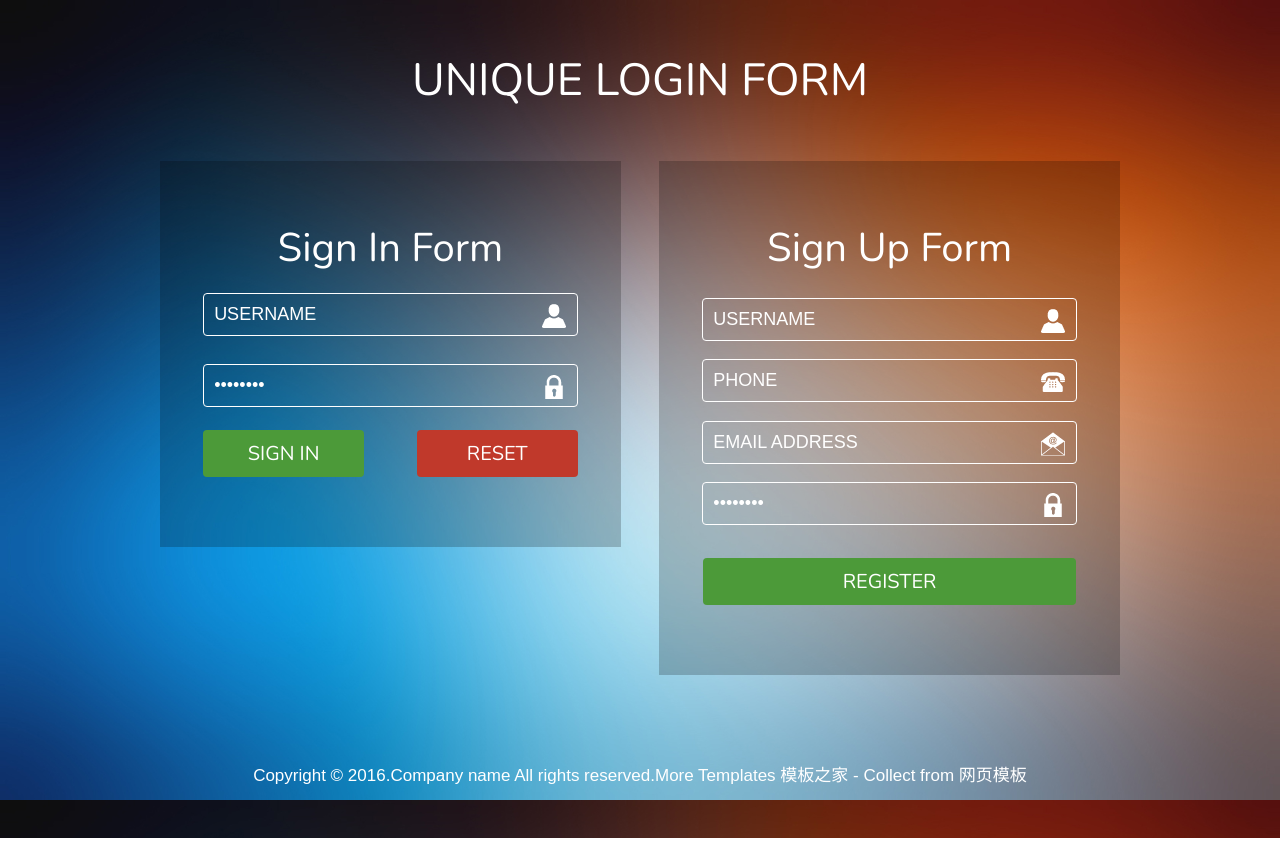
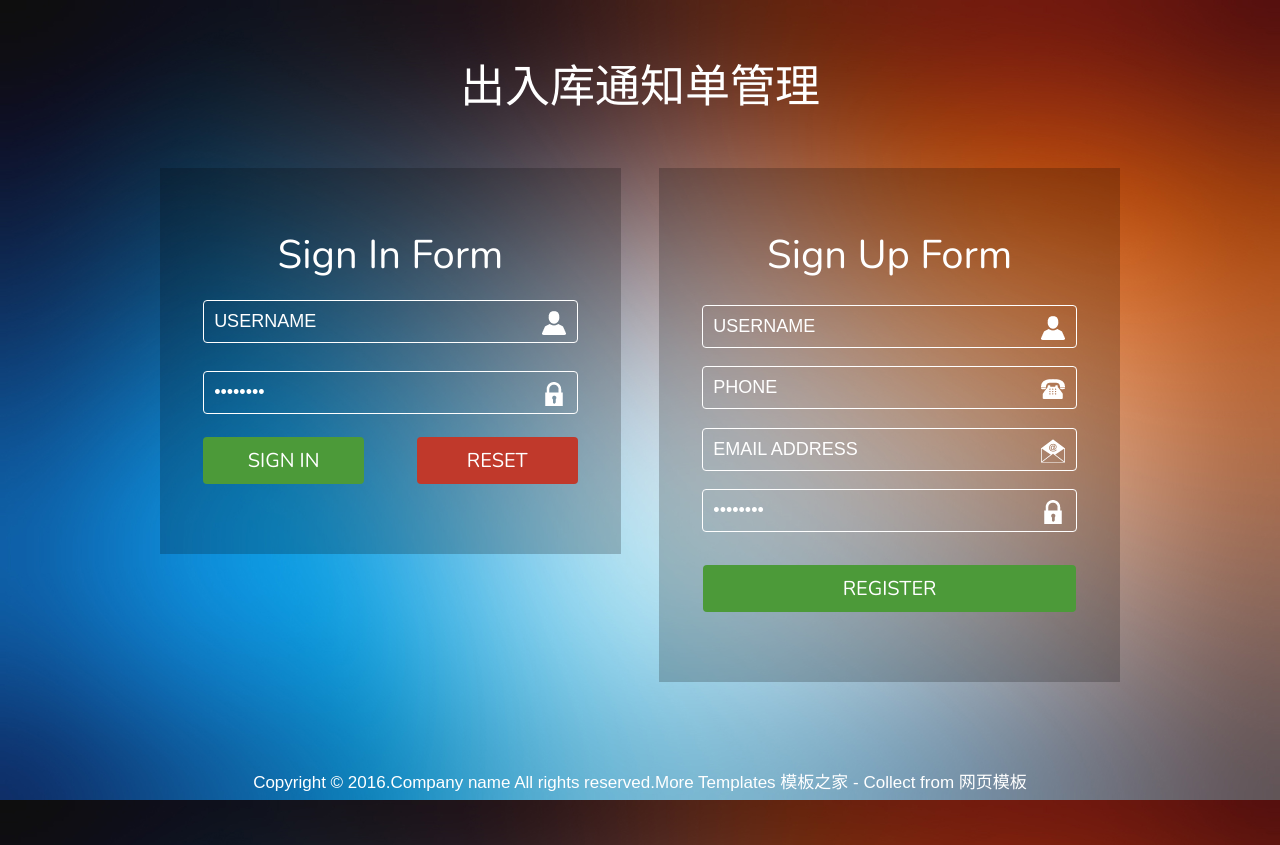
Before and after one commit to ljwxxx/login-test, a plain HTML site: page index.html in a window 1280 px wide. Drawn offline with nearby package versions, Linux system fonts and the light colour scheme; a web font is replaced by a local one.

Commit message:
Update index.html

```diff
--- a/index.html
+++ b/index.html
@@ -15,7 +15,7 @@
 <!-- /css files -->
 </head>
 <body>
-<h1>Unique Login Form</h1>
+<h1>出入库通知单管理</h1>
 <div class="log">
 	<div class="content1">
 		<h2>Sign In Form</h2>
```
